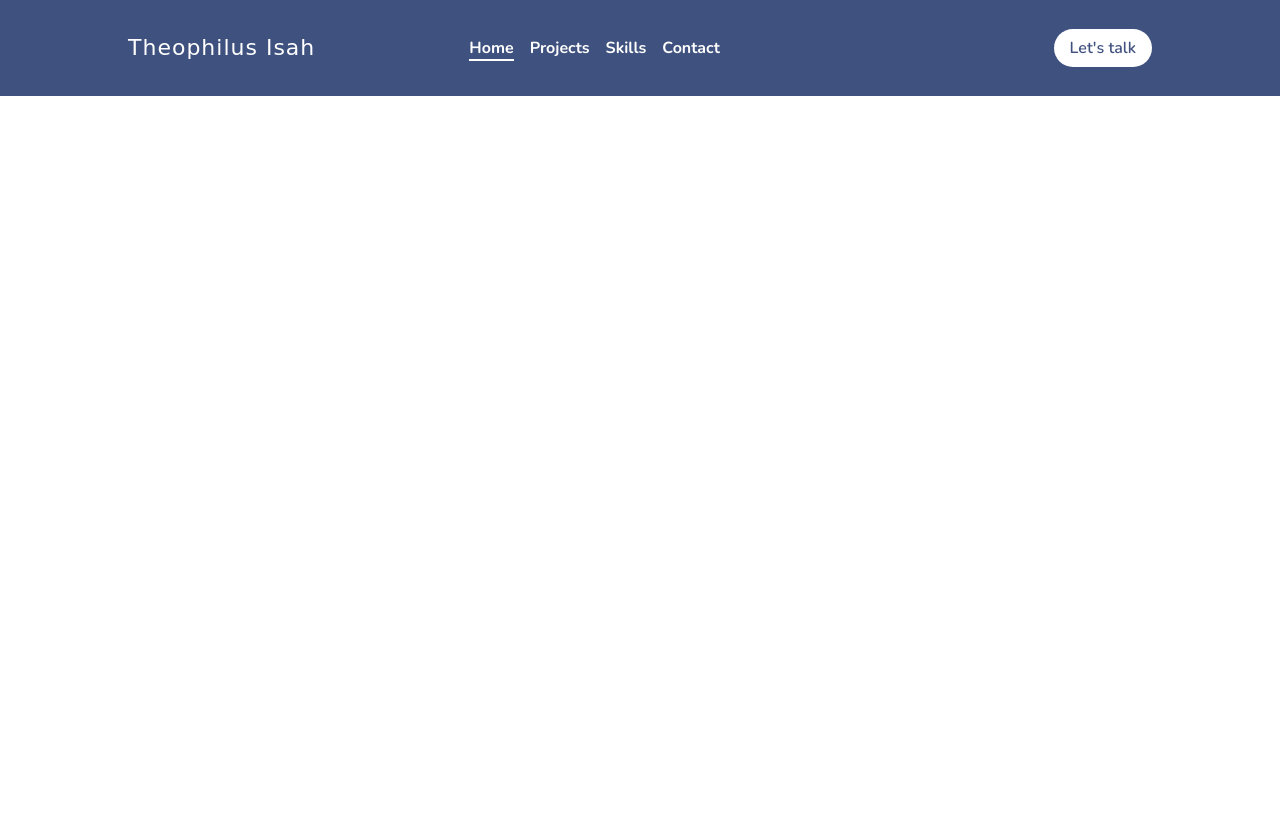
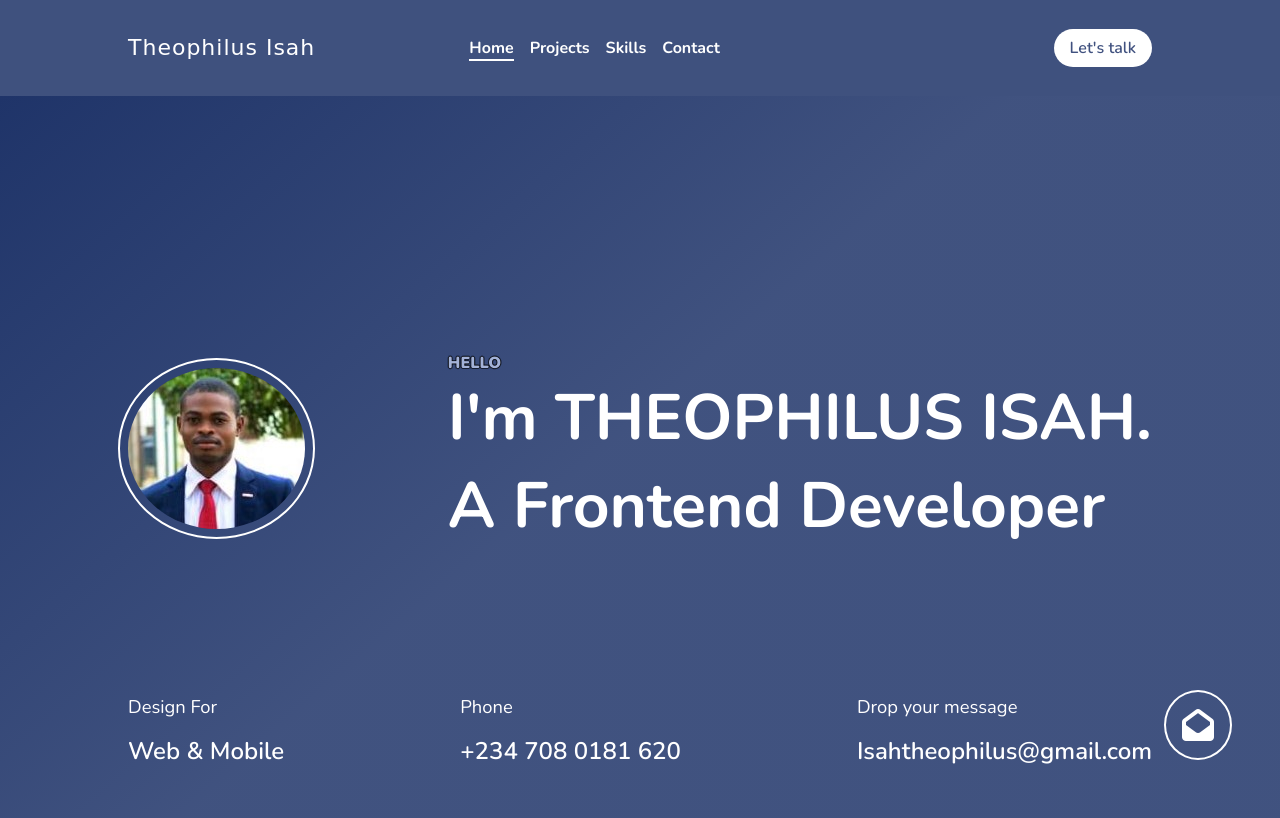
Before and after one commit to Extheoisah/My-portfolio-website, a plain HTML site: page index.html in a window 1280 px wide. Drawn offline with nearby package versions, Linux system fonts and the light colour scheme; a web font is replaced by a local one.

Commit message:
finished home section for desktop screen

```diff
--- a/Assets/css/style.css
+++ b/Assets/css/style.css
@@ -23,9 +23,10 @@
   --z-fixed: 100;
 
   /* === Colors === */
+  --random: #020024;
   --white: #fff;
   --pry-clr: #fbdbb4;
-  --btn-clr: #1f3469da;
+  --btn-clr: rgba(31, 52, 105, 0.855);
   --accent-clr: #7daa92;
   --accent-2: #bd9e7f;
   --cedar-chest: #d04e42;
@@ -145,6 +146,137 @@ nav div.contact a:focus {
 /* ============
   About Section
   ============= */
+section.home {
+  background: rgb(31, 52, 105);
+  background: linear-gradient(
+    139deg,
+    rgba(31, 52, 105, 1) 0%,
+    rgba(31, 52, 105, 0.85) 47%
+  );
+  color: var(--white);
+  margin-top: calc(2 * var(--header-height));
+  padding-bottom: 3rem;
+  /* height: 100vh; */
+}
+
+section.home article {
+  max-width: 1024px;
+  margin: 0 auto;
+}
+
+article.intro {
+  display: flex;
+  justify-content: space-between;
+  align-items: center;
+  padding-top: 20%;
+}
+
+article.intro .profile__pic img {
+  outline: 2px solid white;
+  outline-offset: 0.5rem;
+  border-radius: 50%;
+}
+
+article.intro .description p {
+  color: transparent;
+  font-weight: 900;
+  color: rgb(163, 178, 216);
+  background: linear-gradient(
+    90deg,
+    rgb(163, 178, 216) 30%,
+    rgba(124, 199, 195, 0.85) 47%
+  );
+  background-size: 100%;
+  background-clip: text;
+  text-transform: uppercase;
+  text-shadow: #000 0px 0px 1px, #000 0px 0px 1px, #000 0px 0px 1px,
+    #000 0px 0px 1px, #000 0px 0px 1px, #000 0px 0px 1px, #000 0px 0px 1px,
+    #000 0px 0px 1px;
+  -webkit-font-smoothing: antialiased;
+}
+
+article.intro .description span {
+  text-transform: uppercase;
+  transition: 1s ease-in-out;
+  animation: effect 5s ease-in-out infinite;
+}
+
+@keyframes effect {
+  0% {
+    color: white;
+  }
+
+  100% {
+    color: transparent;
+    background: linear-gradient(
+      90deg,
+      rgb(144, 165, 219) 30%,
+      rgba(124, 199, 195, 0.85) 47%
+    );
+    background-size: 100%;
+    background-clip: text;
+    cursor: pointer;
+  }
+}
+
+article.intro .description span:hover {
+  color: transparent;
+  background: linear-gradient(
+    90deg,
+    rgb(144, 165, 219) 30%,
+    rgba(124, 199, 195, 0.85) 47%
+  );
+  background-size: 100%;
+  background-clip: text;
+  cursor: pointer;
+}
+
+article.intro .description h1,
+article.intro .description h2 {
+  font-size: 4rem;
+}
+
+article.details {
+  display: flex;
+  justify-content: space-between;
+  align-items: center;
+  padding-top: 9rem;
+  padding-bottom: var(--header-height);
+}
+
+article.details div p:nth-child(1) {
+  font-size: 1.15rem;
+  padding-bottom: 1rem;
+}
+
+article.details div p:nth-child(2) {
+  font-size: 1.5rem;
+  font-weight: 600;
+}
+
+article.details .mail a {
+  position: relative;
+  color: var(--white);
+}
+
+article.details .mail a::after {
+  content: "\f2b6";
+  font-family: "Font Awesome 5 Free";
+  font-weight: 900;
+  font-size: 2rem;
+  position: absolute;
+  top: -140%;
+  right: -80px;
+  padding: 1rem;
+  border: 2px solid var(--white);
+  border-radius: 50%;
+  cursor: pointer;
+  transition: 0.5s ease-in-out;
+}
+
+article.details .mail a:hover {
+  color: var(--accent-clr);
+}
 
 /* =========
   MEDIA QUERIES
--- a/index.html
+++ b/index.html
@@ -52,7 +52,8 @@
     </header>
 
     <!-- Home Section -->
-    <!-- <section class="home" id="#home">
+    <section class="home">
+      <article class="intro">
         <div class="profile__pic">
           <img
             src="/Assets/Images/Profile pic.jpg"
@@ -64,7 +65,26 @@
           <h1>I'm <span>Theophilus Isah.</span></h1>
           <h2>A frontend developer</h2>
         </div>
-    </section> -->
+      </article>
+      <article class="details">
+        <div class="work">
+          <p>Design For</p>
+          <p>Web & Mobile</p>
+        </div>
+        <div class="phone">
+          <p>Phone</p>
+          <p>+234 708 0181 620</p>
+        </div>
+        <div class="mail">
+          <p>Drop your message</p>
+          <p>
+            <a href="mailto:isahtheophilus@gmail.com"
+              >Isahtheophilus@gmail.com</a
+            >
+          </p>
+        </div>
+      </article>
+    </section>
 
     <script src="/Assets/js/main.js"></script>
   </body>
```
Lines whose indentation alone changed are shown as unchanged.
